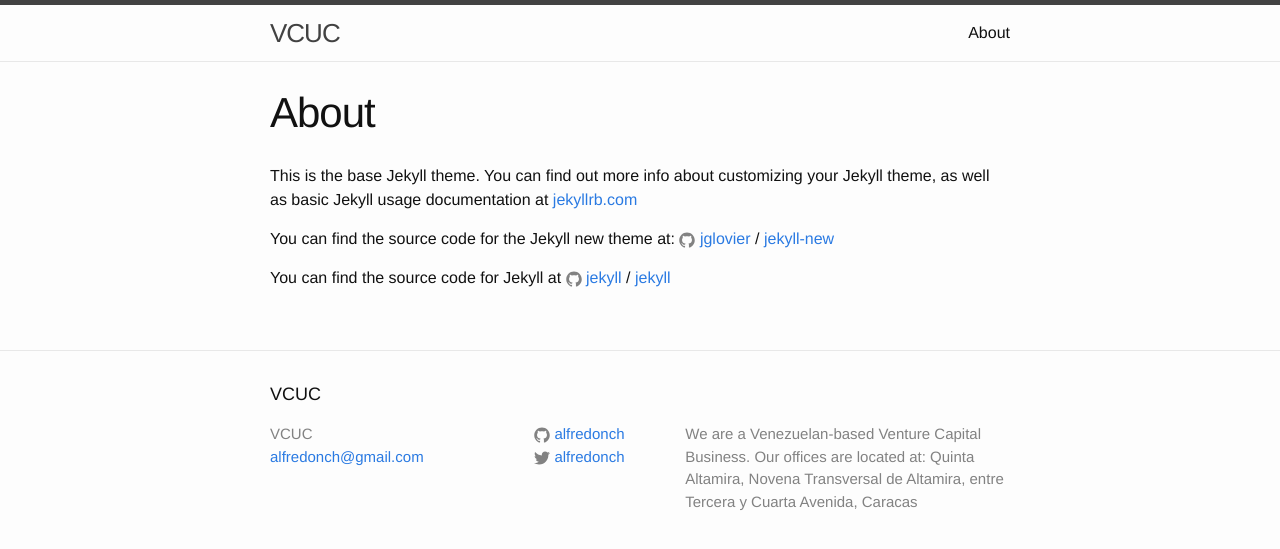
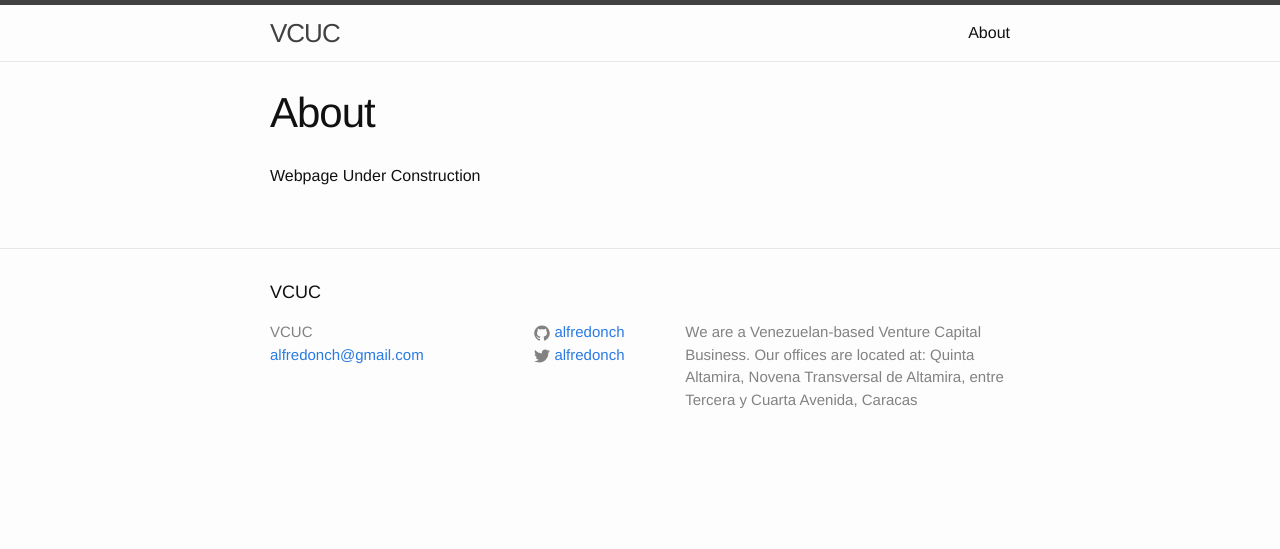
Before and after one commit to alfredonch/alfredonch.github.io, a Jekyll site: the page built from about.md, in a window 1280 px wide. Shown: the top 549 px of the page. Built offline with Jekyll 4.4.1, drawn with Linux system fonts in a browser that asks for light colours.

Commit message:
Update about.md

```diff
--- a/about.md
+++ b/about.md
@@ -4,12 +4,4 @@ title: About
 permalink: /about/
 ---
 
-This is the base Jekyll theme. You can find out more info about customizing your Jekyll theme, as well as basic Jekyll usage documentation at [jekyllrb.com](http://jekyllrb.com/)
-
-You can find the source code for the Jekyll new theme at:
-{% include icon-github.html username="jglovier" %} /
-[jekyll-new](https://github.com/jglovier/jekyll-new)
-
-You can find the source code for Jekyll at
-{% include icon-github.html username="jekyll" %} /
-[jekyll](https://github.com/jekyll/jekyll)
+Webpage Under Construction
```
